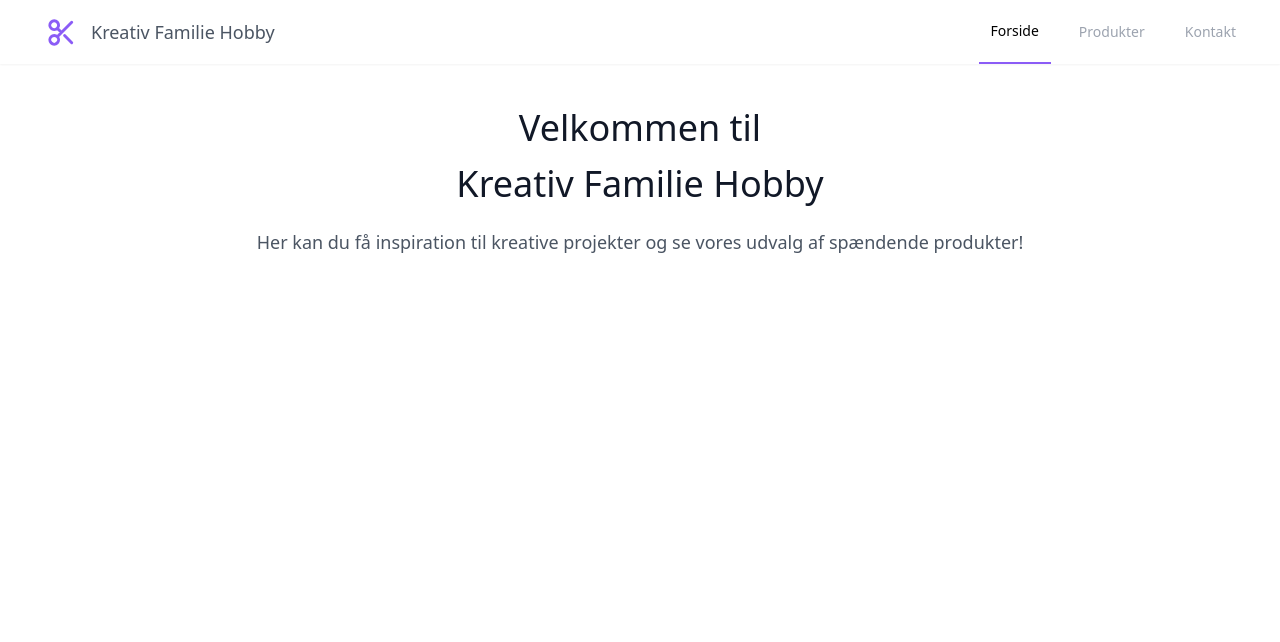
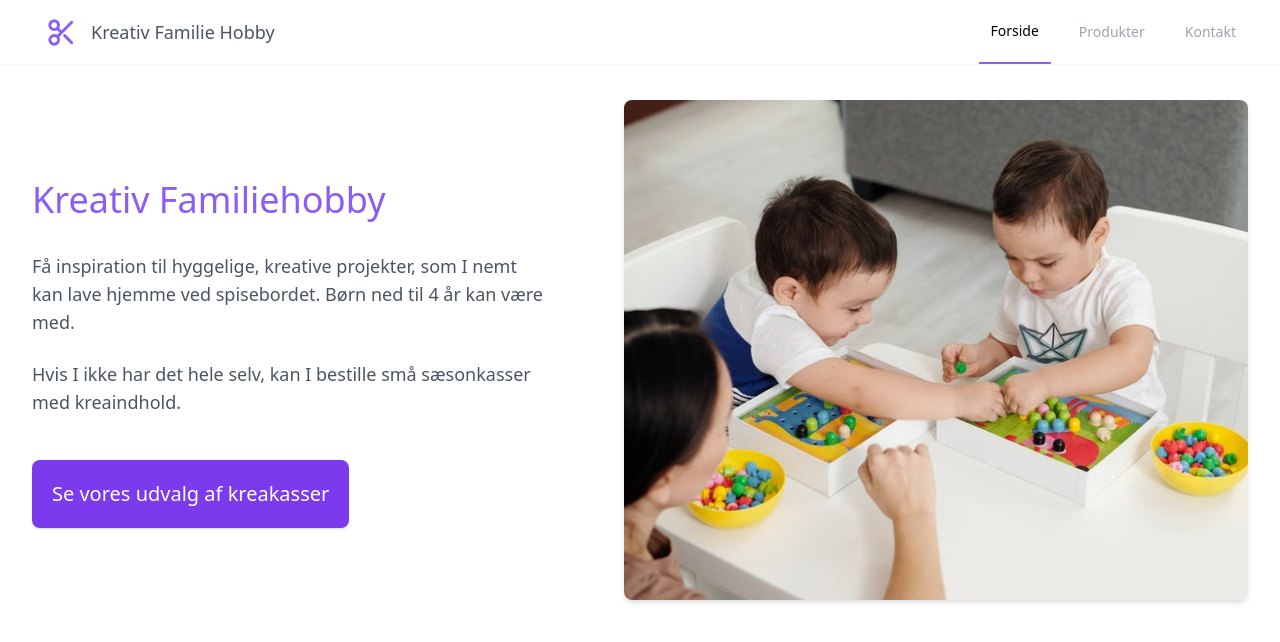
Before and after one commit to RoWaBo/familie-hobby-next-app, a Next.js app: page / in a window 1280 px wide. Shown: the top 642 px of the page. Built offline with nearby package versions, Linux system fonts and the light colour scheme.

Commit message:
Created article on Forside

```diff
--- a/pages/index.tsx
+++ b/pages/index.tsx
@@ -1,20 +1,61 @@
 import type { NextPage } from "next";
+import Image from "next/image";
+import Link from "next/link";
 import MainLayout from "../components/MainLayout";
+import kidsPlayingImg from "../public/assets/kids_playing.jpg";
+import graeskarImg from "../public/assets/graeskar_cropped.jpg";
 
 const Home: NextPage = () => {
   return (
     <MainLayout>
-      <header>
-        <div>
-          <h1 className="text-2xl sm:text-4xl text-center leading-9 sm:leading-[3.5rem]">
-            Velkommen til <br /> Kreativ Familie Hobby
+      <article className="md:flex md:items-center">
+        <div className="md:mr-8 lg:mr-20 max-w-lg m-auto">
+          <h1 className="text-2xl sm:text-4xl leading-9 sm:leading-[3.5rem] font-normal">
+            <span className="text-purple-500 font-medium">
+              Kreativ Familiehobby
+            </span>
           </h1>
-          <p className="text-base sm:text-lg text-center mt-4">
-            Her kan du få inspiration til kreative projekter og se vores udvalg af
-            spændende produkter!
+          <p className="text-base sm:text-lg mt-4 md:mt-6">
+            Få inspiration til hyggelige, kreative projekter, som I nemt kan
+            lave hjemme ved spisebordet. Børn ned til 4 år kan være med.
           </p>
+          {/* mobile image visible BELOW md */}
+          <div className="relative md:hidden w-full h-72 sm:h-80 mt-6 shadow-md rounded-lg overflow-hidden">
+            <Image
+              src={kidsPlayingImg}
+              alt="børn leger"
+              layout="fill"
+              quality={85}
+              priority
+              className="object-center object-cover"
+            />
+          </div>
+          <p className="text-base sm:text-lg mt-6">
+            Hvis I ikke har det hele selv, kan I bestille små sæsonkasser med
+            kreaindhold.
+          </p>
+          <div className="mt-8 md:mt-11 text-center sm:text-left">
+            <Link href={`/produkter`}>
+              <a>
+                <button className="bg-purple-600 hover:bg-purple-700 transition p-4 sm:p-5 rounded-lg text-base sm:text-xl text-white font-medium shadow">
+                  Se vores udvalg af kreakasser
+                </button>
+              </a>
+            </Link>
+          </div>
         </div>
-      </header>
+        {/* desktop image visible ABOVE md */}
+        <div className="hidden md:relative md:block w-full h-72 sm:h-[500px] lg:m-0 shadow-md rounded-lg overflow-hidden">
+          <Image
+            src={kidsPlayingImg}
+            alt="børn leger"
+            layout="fill"
+            quality={100}
+            priority
+            className="object-center object-cover"
+          />
+        </div>
+      </article>
     </MainLayout>
   );
 };
--- a/styles/globals.css
+++ b/styles/globals.css
@@ -31,9 +31,6 @@ a {
   p {
     @apply text-gray-600 text-sm;
   }
-  /* ul {
-    @apply list-disc
-  } */
 }
 
 @layer utilities {
```
